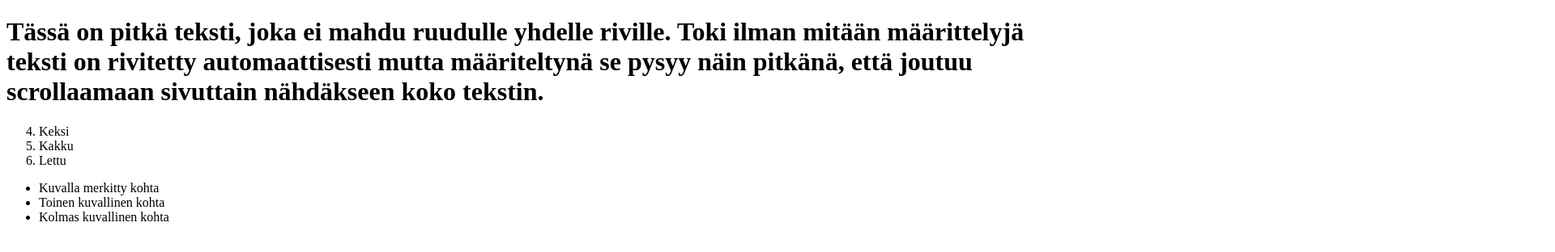
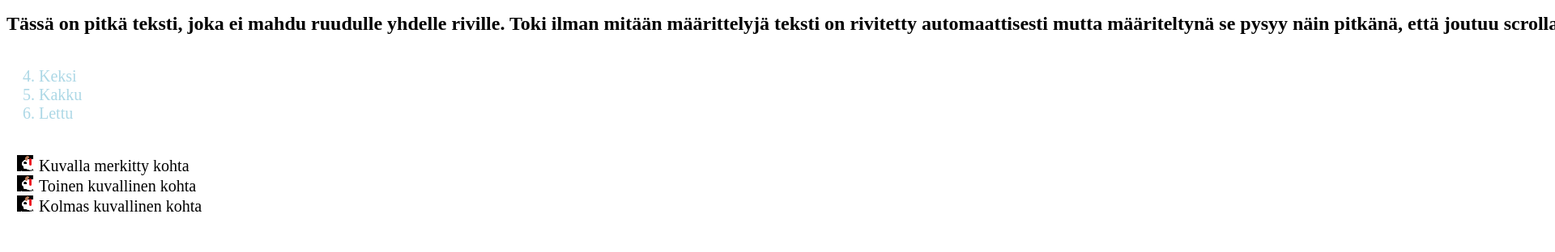
Before and after one commit to AHupli/AHupli.github.io, a plain HTML site: page index.html in a window 1280 px wide. Shown: the top 312 px of the page at 81% size, 1920 px wide, since content can reach past the window. Drawn offline with Linux system fonts and the light colour scheme.

Commit message:
Update index.html

```diff
--- a/index.html
+++ b/index.html
@@ -1,7 +1,25 @@
 <!DOCTYPE html>
 <html>
 <head>
-    <link rel="stylesheet" href="teht6.css">
+    <style>
+        #otsikko {
+    white-space: nowrap;
+    font-size: 24px;
+    margin-bottom: 40px;
+}
+
+#blue {
+    color: lightblue;
+    cursor: url("cursor.png"), auto;
+    font-size: 20px;
+    margin-bottom: 40px;
+}
+
+#lista {
+    list-style-image: url("bullet.png");
+    font-size: 20px;
+}
+    </style>
 </head>
 
 <body>
```
